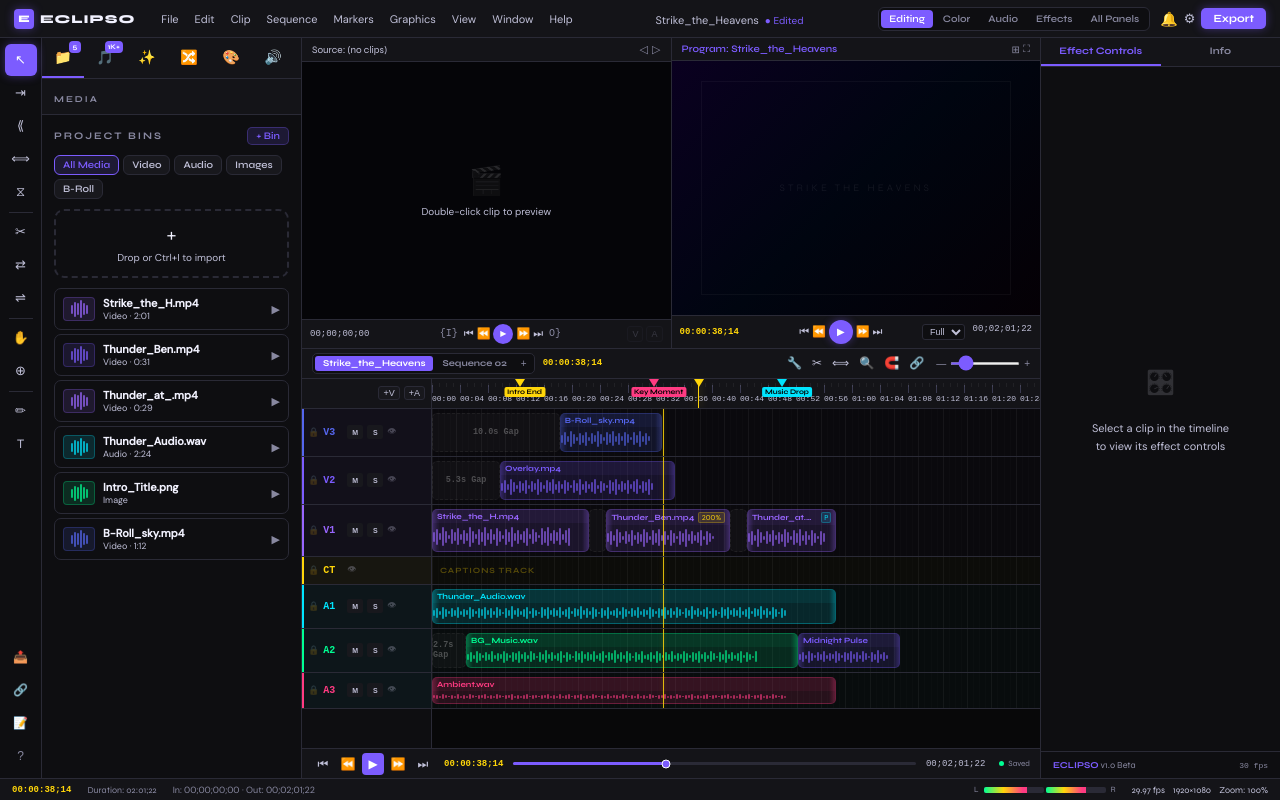
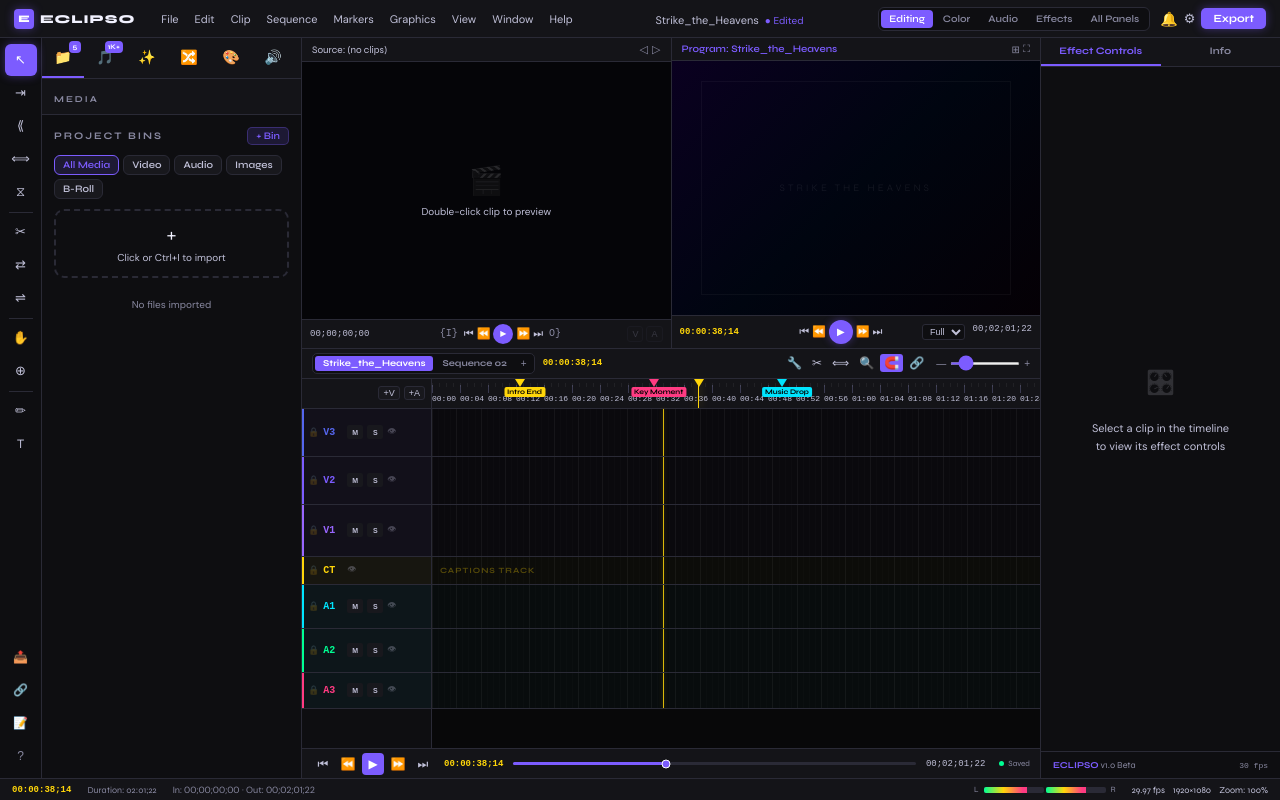
Before and after one commit to uxwithanilg-designer/eclipso, a Next.js app: page /editor in a window 1280 px wide. Built offline with nearby package versions, Linux system fonts and the light colour scheme.

Commit message:
Features 5 and 6

```diff
--- a/src/app/editor/page.tsx
+++ b/src/app/editor/page.tsx
@@ -13,6 +13,17 @@ type MobileTab = 'videos'|'music'|'titles'|null;
 type Track = { id:number; type:'video'|'audio'|'caption'; label:string; color:string; muted:boolean; solo:boolean; locked:boolean; height:number };
 type Clip  = { id:number; trackId:number; start:number; width:number; sourceWidth?:number; label:string; color:string; type:'video'|'audio'; speed?:number; proxy?:boolean; nested?:boolean; groupId?:number };
 type Marker = { id:number; time:number; label:string; color:string };
+
+export interface ProjectFile {
+  id: string;
+  name: string;
+  type: 'video' | 'audio' | 'image';
+  duration?: number;
+  color: string;
+  url: string;
+  thumbnailUrl?: string;
+  hasAudio?: boolean;
+}
 
 // ═══════════════════════════════════════════════════
 //  CONSTANTS
@@ -143,17 +154,7 @@ function initTracks(): Track[] {
 }
 
 function initClips(): Clip[] {
-  return [
-    {id:1,  trackId:3, start:0,   width:185, label:'Strike_the_H.mp4',  color:'#9966FF', type:'video'},
-    {id:2,  trackId:3, start:205, width:145, label:'Thunder_Ben.mp4',   color:'#9966FF', type:'video', speed:200},
-    {id:3,  trackId:3, start:370, width:105, label:'Thunder_at.mp4',    color:'#9966FF', type:'video', proxy:true},
-    {id:4,  trackId:2, start:80,  width:205, label:'Overlay.mp4',       color:'#7C5CFF', type:'video'},
-    {id:8,  trackId:1, start:150, width:120, label:'B-Roll_sky.mp4',    color:'#5566EE', type:'video'},
-    {id:5,  trackId:4, start:0,   width:475, label:'Thunder_Audio.wav', color:'#00E5FF', type:'audio'},
-    {id:6,  trackId:5, start:40,  width:390, label:'BG_Music.wav',      color:'#00FF94', type:'audio'},
-    {id:9,  trackId:5, start:430, width:120, label:'Midnight Pulse',    color:'#7C5CFF', type:'audio'},
-    {id:7,  trackId:6, start:0,   width:475, label:'Ambient.wav',       color:'#FF3B82', type:'audio'},
-  ];
+  return [];
 }
 
 function initMarkers(): Marker[] {
@@ -182,14 +183,9 @@ function ClipWave({color, n=30}:{color:string; n?:number}) {
 // ═══════════════════════════════════════════════════
 
 // — MEDIA PANEL —
-function PanelMedia({onImport, onDragStartItem, onDoubleClickItem}:{onImport:(l:string)=>void, onDragStartItem?:(e:React.DragEvent, item:any)=>void, onDoubleClickItem?:(item:any)=>void}) {
+function PanelMedia({files, onUploadClick, onImport, onDragStartItem, onDoubleClickItem}:{files:ProjectFile[], onUploadClick:()=>void, onImport:(f:ProjectFile|string)=>void, onDragStartItem?:(e:React.DragEvent, item:any)=>void, onDoubleClickItem?:(item:any)=>void}) {
   const bins = ['All Media','Video','Audio','Images','B-Roll'];
   const [bin,setBin] = useState('All Media');
-  const files = [
-    {n:'Strike_the_H.mp4',t:'Video',d:'2:01',c:'#9966FF'},{n:'Thunder_Ben.mp4',t:'Video',d:'0:31',c:'#7C5CFF'},
-    {n:'Thunder_at_.mp4', t:'Video',d:'0:29',c:'#9966FF'},{n:'Thunder_Audio.wav',t:'Audio',d:'2:24',c:'#00E5FF'},
-    {n:'Intro_Title.png', t:'Image',d:'',   c:'#00FF94'},{n:'B-Roll_sky.mp4',t:'Video',d:'1:12',c:'#5566EE'},
-  ];
   return (
     <div>
       <div style={{display:'flex',alignItems:'center',justifyContent:'space-between',marginBottom:'10px'}}>
@@ -203,30 +199,38 @@ function PanelMedia({onImport, onDragStartItem, onDoubleClickItem}:{onImport:(l:
         ))}
       </div>
       {/* Import drop zone */}
-      <div style={{border:'2px dashed var(--border)',borderRadius:'10px',padding:'12px',textAlign:'center',marginBottom:'10px',cursor:'pointer',transition:'all 0.2s'}}
+      <div onClick={onUploadClick} style={{border:'2px dashed var(--border)',borderRadius:'10px',padding:'12px',textAlign:'center',marginBottom:'10px',cursor:'pointer',transition:'all 0.2s'}}
         onMouseEnter={e=>(e.currentTarget.style.borderColor='var(--accent)')}
         onMouseLeave={e=>(e.currentTarget.style.borderColor='var(--border)')}
       >
         <div style={{fontSize:'18px',marginBottom:'4px'}}>+</div>
-        <div style={{fontSize:'10px',color:'var(--text-secondary)'}}>Drop or Ctrl+I to import</div>
+        <div style={{fontSize:'10px',color:'var(--text-secondary)'}}>Click or Ctrl+I to import</div>
       </div>
       {/* File list */}
       <div style={{display:'flex',flexDirection:'column',gap:'4px'}}>
+        {files.length === 0 && <div style={{fontSize:'10px',color:'var(--text-muted)',textAlign:'center',padding:'10px'}}>No files imported</div>}
         {files.map((f,i)=>(
-          <div key={i} draggable onDragStart={e=>onDragStartItem&&onDragStartItem(e, {type:f.t==='Video'?'video':'audio', label:f.n, color:f.c})} onDoubleClick={()=>onDoubleClickItem ? onDoubleClickItem({type:f.t==='Video'?'video':'audio', label:f.n, color:f.c, duration: 150}) : onImport(f.n)} style={{display:'flex',alignItems:'center',gap:'8px',padding:'7px 8px',borderRadius:'7px',background:'var(--bg-secondary)',border:'1px solid var(--border)',cursor:'grab',transition:'all 0.15s'}}
+          <div key={f.id} draggable onDragStart={e=>onDragStartItem&&onDragStartItem(e, {type:f.type, label:f.name, color:f.color, duration: f.duration})} onDoubleClick={()=>onDoubleClickItem ? onDoubleClickItem({type:f.type, label:f.name, color:f.color, duration: f.duration}) : onImport(f)} style={{display:'flex',alignItems:'center',gap:'8px',padding:'7px 8px',borderRadius:'7px',background:'var(--bg-secondary)',border:'1px solid var(--border)',cursor:'grab',transition:'all 0.15s',position:'relative'}}
             onMouseEnter={e=>e.currentTarget.style.borderColor='var(--border-bright)'}
             onMouseLeave={e=>e.currentTarget.style.borderColor='var(--border)'}
           >
-            <div style={{width:'32px',height:'24px',borderRadius:'4px',background:`${f.c}20`,border:`1px solid ${f.c}40`,display:'flex',alignItems:'center',justifyContent:'center',flexShrink:0}}>
-              <div style={{display:'flex',gap:'1px',alignItems:'center'}}>
-                {[3,5,4,6,4,3].map((h,k)=><div key={k} style={{width:'2px',height:`${h*3}px`,background:f.c,borderRadius:'1px',opacity:0.7}}/>)}
-              </div>
+            <div style={{width:'36px',height:'24px',borderRadius:'4px',background:`${f.color}20`,border:`1px solid ${f.color}40`,display:'flex',alignItems:'center',justifyContent:'center',flexShrink:0,overflow:'hidden',position:'relative'}}>
+              {f.thumbnailUrl ? (
+                <img src={f.thumbnailUrl} alt={f.name} style={{width:'100%',height:'100%',objectFit:'cover'}}/>
+              ) : f.type === 'audio' ? (
+                <div style={{display:'flex',gap:'1px',alignItems:'center'}}>{[3,5,4,6,4,3].map((h,k)=><div key={k} style={{width:'2px',height:`${h*3}px`,background:f.color,borderRadius:'1px',opacity:0.7}}/>)}</div>
+              ) : null}
+              {f.hasAudio && f.type === 'video' && (
+                <div style={{position:'absolute',bottom:'2px',right:'2px',display:'flex',gap:'1px',opacity:0.9}}>
+                   {[2,3,2,4].map((h,k)=><div key={k} style={{width:'1.5px',height:`${h*1.5}px`,background:'white',borderRadius:'1px'}}/>)}
+                </div>
+              )}
             </div>
             <div style={{flex:1,minWidth:0}}>
-              <div style={{fontSize:'11px',fontWeight:600,color:'var(--text-primary)',overflow:'hidden',textOverflow:'ellipsis',whiteSpace:'nowrap'}}>{f.n}</div>
-              <div style={{fontSize:'9px',color:'var(--text-secondary)'}}>{f.t}{f.d?` · ${f.d}`:''}</div>
-            </div>
-            <button onClick={()=>onImport(f.n)} style={{background:'none',border:'none',color:'var(--text-muted)',cursor:'pointer',fontSize:'11px',flexShrink:0}}>▶</button>
+              <div style={{fontSize:'11px',fontWeight:600,color:'var(--text-primary)',overflow:'hidden',textOverflow:'ellipsis',whiteSpace:'nowrap'}}>{f.name}</div>
+              <div style={{fontSize:'9px',color:'var(--text-secondary)'}}>{f.type}{f.duration ? ` · ${Math.round(f.duration/15)}s` : ''}</div>
+            </div>
+            <button onClick={()=>onImport(f)} style={{background:'none',border:'none',color:'var(--text-muted)',cursor:'pointer',fontSize:'11px',flexShrink:0}}>▶</button>
           </div>
         ))}
       </div>
@@ -1000,6 +1004,14 @@ export default function EditorPage() {
   const [leftWidth]                    = useState(260);
   const [razorLinePos, setRazorLinePos] = useState<number|null>(null);
 
+  // Snapping State
+  const [snappingEnabled, setSnappingEnabled] = useState(true);
+  const [snapLineUnits, setSnapLineUnits]     = useState<number|null>(null);
+
+  // File Management State
+  const [projectFiles, setProjectFiles]       = useState<ProjectFile[]>([]);
+  const fileInputRef                          = useRef<HTMLInputElement>(null);
+
   // Source Monitor State
   const [sourceClip, setSourceClip] = useState<{label:string, color:string, type:'video'|'audio', duration:number}|null>(null);
   const [sourcePlayheadPct, setSourcePlayheadPct] = useState(0);
@@ -1041,6 +1053,7 @@ export default function EditorPage() {
         if(e.key==='v'||e.key==='V'){ setActiveTool('select'); setRazorLinePos(null); }
         if(e.key==='c'||e.key==='C'){ setActiveTool('razor'); }
         if(e.key==='b'||e.key==='B'){ setActiveTool('ripple'); setRazorLinePos(null); }
+        if(e.key==='s'||e.key==='S'){ setSnappingEnabled(p=>!p); notify(snappingEnabled?'🧲 Snapping Off':'🧲 Snapping On'); }
         if(e.key==='i'||e.key==='I'){ setSourceInPct(sourceStateRef.current.playhead); }
         if(e.key==='o'||e.key==='O'){ setSourceOutPct(sourceStateRef.current.playhead); }
         if(e.key==='Delete'||e.key==='Backspace') {
@@ -1064,24 +1077,95 @@ export default function EditorPage() {
            }
         }
       }
-      if((e.ctrlKey||e.metaKey)&&(e.key==='z'||e.key==='Z')){
+      if((e.ctrlKey||e.metaKey)&&(e.key==='i'||e.key==='I')){
         e.preventDefault();
-        if(historyRef.current.length===0) return;
-        const stack=[...historyRef.current];
-        const prev=stack.pop()!;
-        historyRef.current=stack;
-        setClips(prev);
-        setNotification('↩ Undo');
-        setTimeout(()=>setNotification(null),2000);
+        fileInputRef.current?.click();
       }
     };
     window.addEventListener('keydown',onKey);
     return ()=>window.removeEventListener('keydown',onKey);
   },[]);
 
-  const handleImportMedia=(label:string)=>{
-    setClips(p=>[...p,{id:Date.now(),trackId:3,start:380,width:130,label,color:'#9966FF',type:'video'}]);
-    notify(`"${label}" added to V1`);
+  const handleProcessUploadedFiles = async (fileList: FileList | null) => {
+    if (!fileList || fileList.length === 0) return;
+    const newFiles: ProjectFile[] = [];
+
+    for (let i = 0; i < fileList.length; i++) {
+      const file = fileList[i];
+      const url = URL.createObjectURL(file);
+      const isVideo = file.type.startsWith('video/');
+      const isAudio = file.type.startsWith('audio/');
+      const isImage = file.type.startsWith('image/');
+
+      if (!isVideo && !isAudio && !isImage) continue;
+
+      let type: 'video' | 'audio' | 'image' = isVideo ? 'video' : isAudio ? 'audio' : 'image';
+      let color = isVideo ? '#9966FF' : isAudio ? '#00E5FF' : '#FFD60A';
+      let duration = 150; // default timeline units
+      let thumbnailUrl = '';
+
+      if (isVideo) {
+        const video = document.createElement('video');
+        video.src = url;
+        video.muted = true;
+        video.crossOrigin = 'anonymous';
+        await new Promise<void>((resolve) => {
+          video.onloadeddata = () => {
+            duration = Math.max(30, Math.round(video.duration * 15));
+            video.currentTime = Math.min(1, video.duration / 2); // get frame at 1s
+          };
+          video.onseeked = () => {
+            const canvas = document.createElement('canvas');
+            canvas.width = 160;
+            canvas.height = 90;
+            const ctx = canvas.getContext('2d');
+            if (ctx) ctx.drawImage(video, 0, 0, 160, 90);
+            thumbnailUrl = canvas.toDataURL('image/jpeg');
+            resolve();
+          };
+          video.onerror = () => resolve();
+        });
+      } else if (isAudio) {
+        const audio = document.createElement('audio');
+        audio.src = url;
+        await new Promise<void>((resolve) => {
+          audio.onloadedmetadata = () => {
+             duration = Math.max(30, Math.round(audio.duration * 15));
+             resolve();
+          };
+          audio.onerror = () => resolve();
+        });
+      } else if (isImage) {
+        thumbnailUrl = url;
+        duration = 75; // 5 seconds roughly
+      }
+
+      newFiles.push({
+        id: Date.now().toString() + i,
+        name: file.name,
+        type,
+        duration,
+        color,
+        url,
+        thumbnailUrl,
+        hasAudio: isVideo || isAudio
+      });
+    }
+
+    if (newFiles.length) {
+      setProjectFiles(prev => [...prev, ...newFiles]);
+      notify(`Imported ${newFiles.length} file(s)`);
+    }
+  };
+
+  const handleImportMedia=(f:ProjectFile|string)=>{
+    let label = typeof f === 'string' ? f : f.name;
+    let color = typeof f === 'string' ? '#9966FF' : f.color;
+    let type = typeof f === 'string' ? 'video' : f.type;
+    let trackId = type === 'audio' ? 4 : 3;
+    let width = typeof f === 'string' ? 130 : f.duration || 150;
+    setClips(p=>[...p,{id:Date.now(),trackId,start: playheadPos/(zoom*0.14) || 0,width,label,color,type:type as 'video'|'audio'}]);
+    notify(`"${label}" added to timeline`);
   };
   const handleImportTrack=(t:typeof MUSIC_TRACKS_DATA[0])=>{
     setClips(p=>[...p,{id:Date.now(),trackId:5,start:0,width:420,label:`${t.title} — ${t.artist}`,color:t.accent,type:'audio'}]);
@@ -1179,6 +1263,7 @@ export default function EditorPage() {
     const onUp=()=>{
        setDragState(null); setDragNewState(null); setDragNewPos(null); setDragOverTrackId(null);
        setEdgeDragState(null); setTrimTooltip(null);
+       setSnapLineUnits(null);
     };
     window.addEventListener('mouseup',onUp);
     return ()=>window.removeEventListener('mouseup',onUp);
@@ -1348,8 +1433,56 @@ export default function EditorPage() {
       // Horizontal position
       const r=tlRef.current.getBoundingClientRect();
       const deltaUnits=Math.abs(dx)>2?Math.round((dx/r.width)*100/(zoom*0.14)):0;
-      const newStart=Math.max(0,dragState.startStart+deltaUnits);
-
+      let newStart=Math.max(0,dragState.startStart+deltaUnits);
+
+      // Find the dragged clip to check its type
+      const draggedClip=clips.find(c=>c.id===dragState.clipId);
+      if(!draggedClip) return;
+
+      if(snappingEnabled) {
+        const thresholdUnits = (8 * 100) / (r.width * zoom * 0.14);
+        const sequenceEnd = Math.max(0, ...clips.map(c => c.start + c.width));
+        const playheadUnits = playheadPos / (zoom * 0.14);
+        const otherClips = clips.filter(c => c.id !== dragState.clipId);
+
+        const candidatePoints = [
+           0,
+           sequenceEnd,
+           playheadUnits,
+           ...otherClips.map(c => c.start),
+           ...otherClips.map(c => c.start + c.width)
+        ];
+
+        let bestDist = Infinity;
+        let bestSnapUnit: number|null = null;
+        let startShift = 0;
+
+        for (const p of candidatePoints) {
+           const leftDist = Math.abs(p - newStart);
+           if (leftDist < bestDist && leftDist <= thresholdUnits) {
+              bestDist = leftDist;
+              bestSnapUnit = p;
+              startShift = p - newStart;
+           }
+           const rightDist = Math.abs(p - (newStart + draggedClip.width));
+           if (rightDist < bestDist && rightDist <= thresholdUnits) {
+              bestDist = rightDist;
+              bestSnapUnit = p;
+              startShift = p - (newStart + draggedClip.width);
+           }
+        }
+
+        if (bestSnapUnit !== null) {
+           newStart += startShift;
+           setSnapLineUnits(bestSnapUnit);
+        } else {
+           setSnapLineUnits(null);
+        }
+      } else {
+        setSnapLineUnits(null);
+      }
+
+      // Determine valid target trackId
       // Vertical: which track is cursor over?
       const areaRect=tracksAreaRef.current.getBoundingClientRect();
       let relY=e.clientY-areaRect.top;
@@ -1359,11 +1492,6 @@ export default function EditorPage() {
         relY-=t.height;
       }
 
-      // Find the dragged clip to check its type
-      const draggedClip=clips.find(c=>c.id===dragState.clipId);
-      if(!draggedClip) return;
-
-      // Determine valid target trackId
       let newTrackId=draggedClip.trackId;
       if(targetTrack&&targetTrack.type!=='caption'&&targetTrack.type===draggedClip.type){
         newTrackId=targetTrack.id;
@@ -1399,7 +1527,7 @@ export default function EditorPage() {
   // Desktop
   return (
     <div style={{height:'100vh',display:'flex',flexDirection:'column',background:'var(--bg-primary)',overflow:'hidden',userSelect:'none'}}>
-
+      <input type="file" ref={fileInputRef} multiple accept="video/*,audio/*,image/*" style={{display:'none'}} onChange={e=>handleProcessUploadedFiles(e.target.files)} />
       {/* ─── TOP MENU BAR ─── */}
       <div style={{height:'38px',flexShrink:0,background:'var(--bg-tertiary)',borderBottom:'1px solid var(--border)',display:'flex',alignItems:'center',padding:'0 14px',gap:'0',zIndex:50}}>
         <Link href="/" style={{display:'flex',alignItems:'center',gap:'6px',textDecoration:'none',marginRight:'18px'}}>
@@ -1476,7 +1604,7 @@ export default function EditorPage() {
           </div>
           {/* Panel content */}
           <div style={{flex:1,overflowY:'auto',padding:'12px'}}>
-            {leftTab==='media'       && <PanelMedia   onImport={handleImportMedia} onDragStartItem={handleDragStartNewItem} onDoubleClickItem={handleOpenSource}/>}
+            {leftTab==='media'       && <PanelMedia files={projectFiles} onUploadClick={()=>fileInputRef.current?.click()} onImport={handleImportMedia} onDragStartItem={handleDragStartNewItem} onDoubleClickItem={handleOpenSource}/>}
             {leftTab==='library'     && <PanelLibrary onImport={handleImportTrack} onDragStartItem={handleDragStartNewItem}/>}
             {leftTab==='effects'     && <PanelEffects/>}
             {leftTab==='transitions' && <PanelTransitions/>}
@@ -1630,9 +1758,9 @@ export default function EditorPage() {
                   {ic:'🧲',tip:'Snapping (S)'},
                   {ic:'🔗',tip:'Linked Selection'},
                 ].map(b=>(
-                  <button key={b.ic} title={b.tip} style={{background:'none',border:'none',color:'var(--text-secondary)',cursor:'pointer',fontSize:'12px',padding:'2px 4px',borderRadius:'3px',transition:'all 0.15s'}}
-                    onMouseEnter={e=>e.currentTarget.style.background='var(--bg-hover)'}
-                    onMouseLeave={e=>e.currentTarget.style.background='none'}
+                  <button key={b.ic} title={b.tip} onClick={()=>{ if(b.ic==='🧲') { setSnappingEnabled(!snappingEnabled); notify(!snappingEnabled?'🧲 Snapping On':'🧲 Snapping Off'); } }} style={{background:b.ic==='🧲'&&snappingEnabled?'var(--accent)':'none',border:'none',color:b.ic==='🧲'&&snappingEnabled?'white':'var(--text-secondary)',cursor:'pointer',fontSize:'12px',padding:'2px 4px',borderRadius:'3px',transition:'all 0.15s'}}
+                    onMouseEnter={e=>e.currentTarget.style.background=(b.ic==='🧲'&&snappingEnabled)?'var(--accent)':'var(--bg-hover)'}
+                    onMouseLeave={e=>e.currentTarget.style.background=(b.ic==='🧲'&&snappingEnabled)?'var(--accent)':'none'}
                   >{b.ic}</button>
                 ))}
               </div>
@@ -1877,6 +2005,13 @@ export default function EditorPage() {
                         </div>
                       )}
 
+                      {/* ── SNAP LINE ── */}
+                      {snapLineUnits!==null&&(
+                        <div style={{position:'absolute',left:`${snapLineUnits*zoom*0.14}%`,top:0,bottom:0,width:'1.5px',background:'var(--yellow)',zIndex:24,pointerEvents:'none',boxShadow:'0 0 8px rgba(255,214,10,0.6)'}}>
+                          <div style={{position:'absolute',top:0,left:'50%',transform:'translate(-50%, -50%)',width:0,height:0,borderLeft:'5px solid transparent',borderRight:'5px solid transparent',borderTop:'6px solid var(--yellow)'}}/>
+                        </div>
+                      )}
+
                       {/* Playhead line */}
                       <div style={{position:'absolute',left:`${playheadPos}%`,top:0,bottom:0,width:'1px',background:'var(--yellow)',opacity:0.85,zIndex:8,pointerEvents:'none',boxShadow:'0 0 4px rgba(255,214,10,0.4)'}}/>
                     </div>
```
